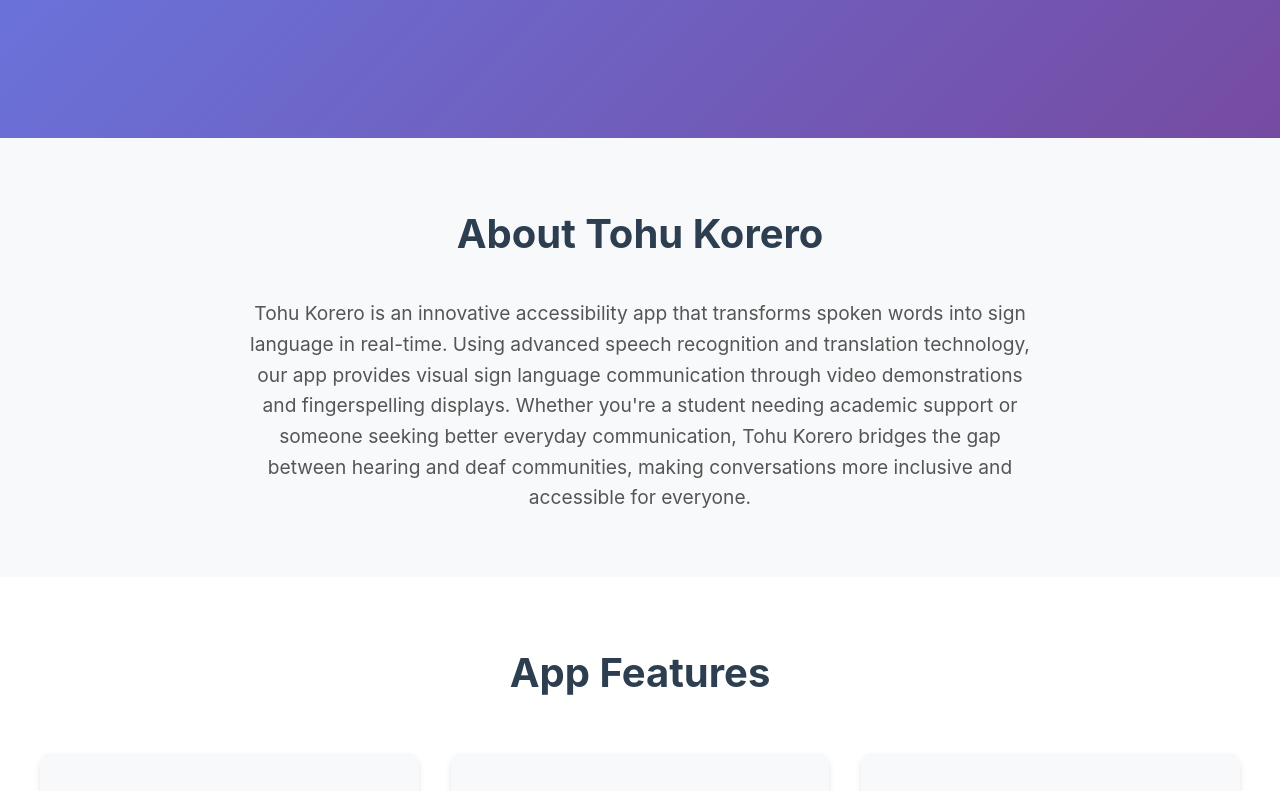
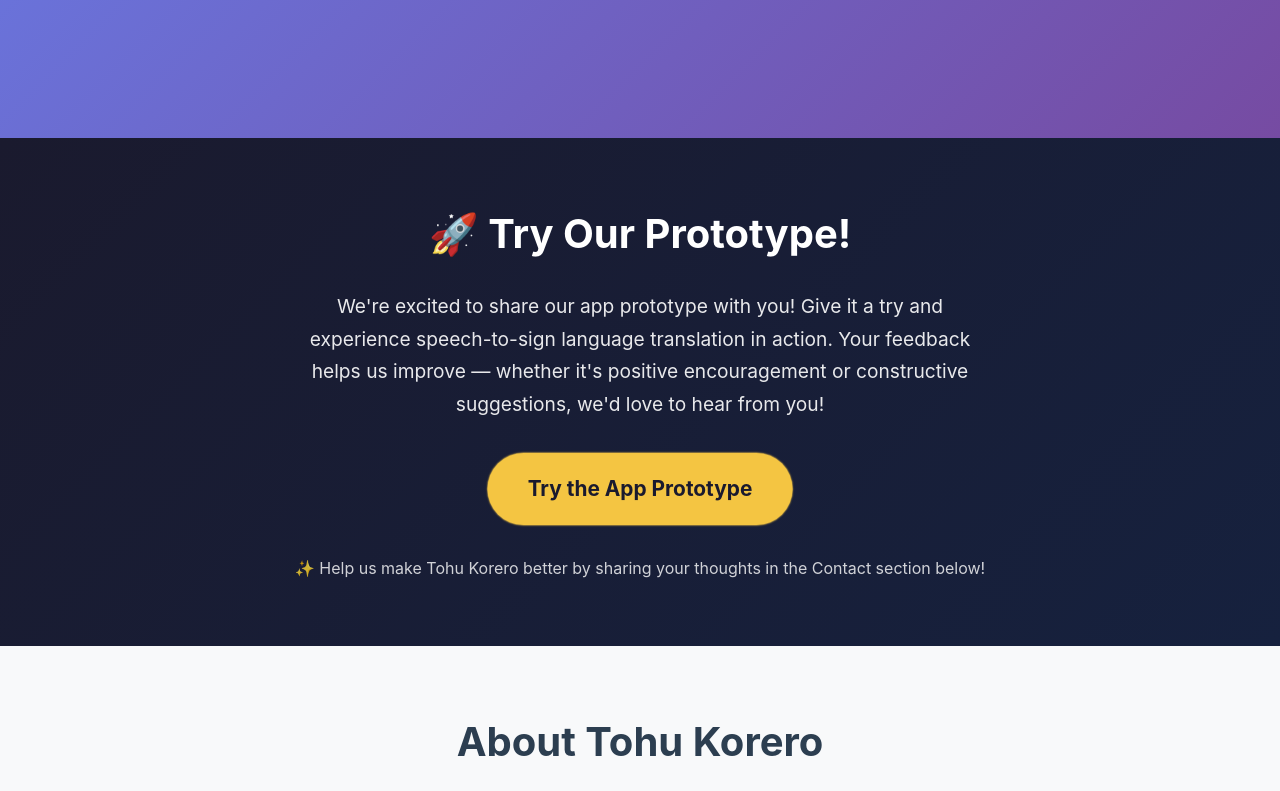
Before and after one commit to paul-study/tohu-korero-website, a React (Create React App) app: page / in a window 1280 px wide. Shown: the part 500-1291 px from the top of the page. Built offline with nearby package versions, Linux system fonts and the light colour scheme.

Commit message:
search engine updates sitemap

```diff
--- a/public/index.html
+++ b/public/index.html
@@ -4,27 +4,102 @@
     <meta charset="utf-8" />
     <link rel="icon" href="%PUBLIC_URL%/signApp.png" />
     <meta name="viewport" content="width=device-width, initial-scale=1" />
-    <meta name="theme-color" content="#000000" />
+    <meta name="theme-color" content="#667eea" />
+
+    <!-- Primary Meta Tags -->
+    <title>Tohu Korero - Speech to Sign Language App | Accessibility for Deaf & Hard of Hearing</title>
+    <meta name="title" content="Tohu Korero - Speech to Sign Language App | Accessibility for Deaf & Hard of Hearing" />
     <meta
       name="description"
-      content="Tohu Korero - Speech to Sign Language App. Convert spoken words to sign language through video and fingerspelling. Accessibility app for deaf and hard of hearing community, academic support and everyday communication."
+      content="Tohu Korero converts spoken words to sign language through video and fingerspelling in real-time. Free accessibility app for deaf and hard of hearing community. Academic support and everyday communication made easy."
     />
+    <meta name="keywords" content="sign language app, speech to sign language, deaf accessibility, hard of hearing, NZSL, New Zealand Sign Language, fingerspelling, accessibility app, deaf community, hearing impaired, communication app, academic support deaf, sign language translation, real-time sign language, Tohu Korero" />
+    <meta name="author" content="Paul Johnson" />
+    <meta name="robots" content="index, follow" />
+    <meta name="language" content="English" />
+    <link rel="canonical" href="https://tohukorero.netlify.app" />
+    <link rel="canonical" href="https://tohukorero.com" />
+
+    <!-- Open Graph / Facebook -->
+    <meta property="og:type" content="website" />
+    <meta property="og:url" content="https://tohukorero.netlify.app/" />
+    <meta property="og:url" content="https://tohukorero.com/" />
+    <meta property="og:title" content="Tohu Korero - Speech to Sign Language App" />
+    <meta property="og:description" content="Breaking down communication barriers by converting spoken words into sign language. Empowering the deaf and hard of hearing community with accessible communication." />
+    <meta property="og:image" content="https://tohukorero.netlify.app/signApp.png" />
+    <meta property="og:image" content="https://tohukorero.com/signApp.png" />
+    <meta property="og:image:width" content="512" />
+    <meta property="og:image:height" content="512" />
+    <meta property="og:image:alt" content="Tohu Korero - Speech to Sign Language App Logo" />
+    <meta property="og:site_name" content="Tohu Korero" />
+    <meta property="og:locale" content="en_NZ" />
+
+    <!-- Twitter -->
+    <meta name="twitter:card" content="summary_large_image" />
+    <meta name="twitter:url" content="https://tohukorero.netlify.app/" />
+    <meta name="twitter:url" content="https://tohukorero.com/" />
+    <meta name="twitter:title" content="Tohu Korero - Speech to Sign Language App" />
+    <meta name="twitter:description" content="Breaking down communication barriers by converting spoken words into sign language. Empowering the deaf and hard of hearing community." />
+    <meta name="twitter:image" content="https://tohukorero.netlify.app/signApp.png" />
+    <meta name="twitter:image" content="https://tohukorero.com/signApp.png" />
+    <meta name="twitter:image:alt" content="Tohu Korero - Speech to Sign Language App Logo" />
+
+    <!-- Additional SEO -->
+    <meta name="application-name" content="Tohu Korero" />
+    <meta name="apple-mobile-web-app-title" content="Tohu Korero" />
+    <meta name="apple-mobile-web-app-capable" content="yes" />
+    <meta name="apple-mobile-web-app-status-bar-style" content="default" />
+    <meta name="mobile-web-app-capable" content="yes" />
+    <meta name="format-detection" content="telephone=no" />
+
     <link rel="apple-touch-icon" href="%PUBLIC_URL%/signApp.png" />
-    <!--
-      manifest.json provides metadata used when your web app is installed on a
-      user's mobile device or desktop. See https://developers.google.com/web/fundamentals/web-app-manifest/
-    -->
     <link rel="manifest" href="%PUBLIC_URL%/manifest.json" />
-    <!--
-      Notice the use of %PUBLIC_URL% in the tags above.
-      It will be replaced with the URL of the `public` folder during the build.
-      Only files inside the `public` folder can be referenced from the HTML.
 
-      Unlike "/favicon.ico" or "favicon.ico", "%PUBLIC_URL%/favicon.ico" will
-      work correctly both with client-side routing and a non-root public URL.
-      Learn how to configure a non-root public URL by running `npm run build`.
-    -->
-    <title>Tohu Korero - Speech to Sign Language App</title>
+    <!-- Structured Data for Google -->
+    <script type="application/ld+json">
+      {
+        "@context": "https://schema.org",
+        "@type": "SoftwareApplication",
+        "name": "Tohu Korero",
+        "description": "Speech to Sign Language App that converts spoken words to sign language through video and fingerspelling for the deaf and hard of hearing community.",
+        "url": ["https://tohukorero.netlify.app", "https://tohukorero.com"],
+        "applicationCategory": "Accessibility",
+        "operatingSystem": "Web",
+        "offers": {
+          "@type": "Offer",
+          "price": "0",
+          "priceCurrency": "NZD"
+        },
+        "author": {
+          "@type": "Person",
+          "name": "Paul Johnson"
+        },
+        "audience": {
+          "@type": "Audience",
+          "audienceType": "Deaf and Hard of Hearing Community"
+        }
+      }
+    </script>
+    <script type="application/ld+json">
+      {
+        "@context": "https://schema.org",
+        "@type": "Organization",
+        "name": "Tohu Korero",
+        "url": ["https://tohukorero.netlify.app", "https://tohukorero.com"],
+        "logo": ["https://tohukorero.netlify.app/signApp.png", "https://tohukorero.com/signApp.png"],
+        "sameAs": ["https://tohukorero.netlify.app", "https://tohukorero.com"],
+        "description": "Breaking down communication barriers for the deaf and hard of hearing community",
+        "founder": {
+          "@type": "Person",
+          "name": "Paul Johnson"
+        },
+        "contactPoint": {
+          "@type": "ContactPoint",
+          "email": "paul@tohukorero.com",
+          "contactType": "customer support"
+        }
+      }
+    </script>
   </head>
   <body>
     <noscript>You need to enable JavaScript to run this app.</noscript>
--- a/src/App.css
+++ b/src/App.css
@@ -136,6 +136,53 @@
 
 .cta-button:hover {
   background: #c0392b;
+}
+
+/* Prototype Section */
+.prototype-section {
+  background: linear-gradient(135deg, #1a1a2e 0%, #16213e 100%);
+  color: white;
+  text-align: center;
+  padding: 4rem 2rem;
+}
+
+.prototype-section h2 {
+  font-size: 2.5rem;
+  margin-bottom: 1.5rem;
+  color: white;
+}
+
+.prototype-description {
+  font-size: 1.2rem;
+  max-width: 700px;
+  margin: 0 auto 2rem;
+  opacity: 0.9;
+  line-height: 1.7;
+}
+
+.prototype-button {
+  display: inline-block;
+  padding: 1.2rem 2.5rem;
+  background: #f4c542;
+  color: #1a1a2e;
+  text-decoration: none;
+  border-radius: 50px;
+  font-size: 1.3rem;
+  font-weight: 700;
+  transition: transform 0.3s, box-shadow 0.3s;
+  animation: pulse 2s infinite;
+}
+
+.prototype-button:hover {
+  animation: none;
+  transform: scale(1.08);
+  box-shadow: 0 6px 25px rgba(244, 197, 66, 0.5);
+}
+
+.prototype-note {
+  margin-top: 2rem;
+  font-size: 1rem;
+  opacity: 0.8;
 }
 
 /* Common Section Styles */
--- a/src/App.js
+++ b/src/App.js
@@ -81,6 +81,24 @@
             with accessible communication for academics and everyday conversations.
           </p>
           {/* <a href="https://speechto.netlify.app/" target="_blank" rel="noopener noreferrer" className="cta-button">Try the App Prototype</a> */}
+        </div>
+      </section>
+
+
+      <section id="prototype" className="prototype-section">
+        <div className="container">
+          <h2>🚀 Try Our Prototype!</h2>
+          <p className="prototype-description">
+            We're excited to share our app prototype with you! Give it a try and experience
+            speech-to-sign language translation in action. Your feedback helps us improve —
+            whether it's positive encouragement or constructive suggestions, we'd love to hear from you!
+          </p>
+          <a href="https://tohu.netlify.app/" target="_blank" rel="noopener noreferrer" className="prototype-button">
+            Try the App Prototype
+          </a>
+          <p className="prototype-note">
+            ✨ Help us make Tohu Korero better by sharing your thoughts in the Contact section below!
+          </p>
         </div>
       </section>
 
```
Also changed, not shown: public/manifest.json, public/robots.txt, 1 other file (tests, documents, lock files or other folders).
